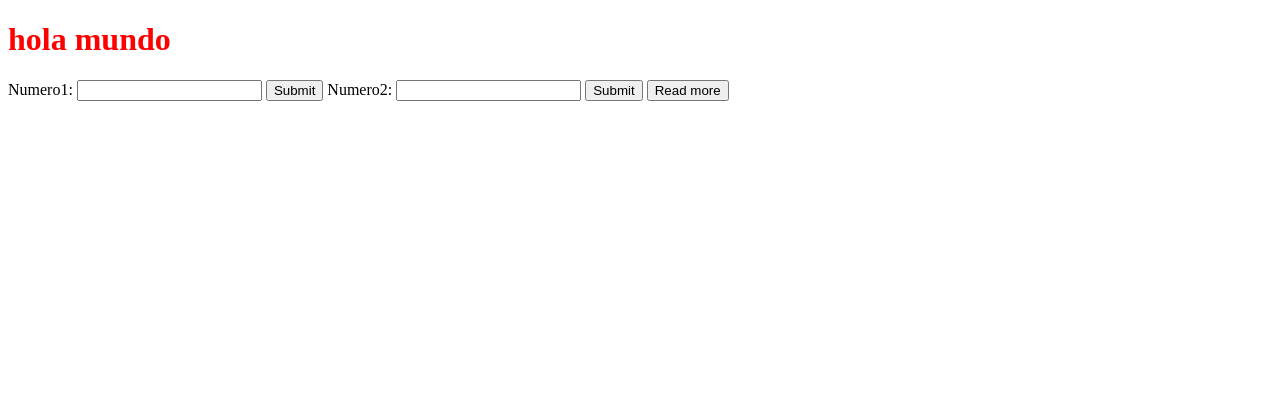
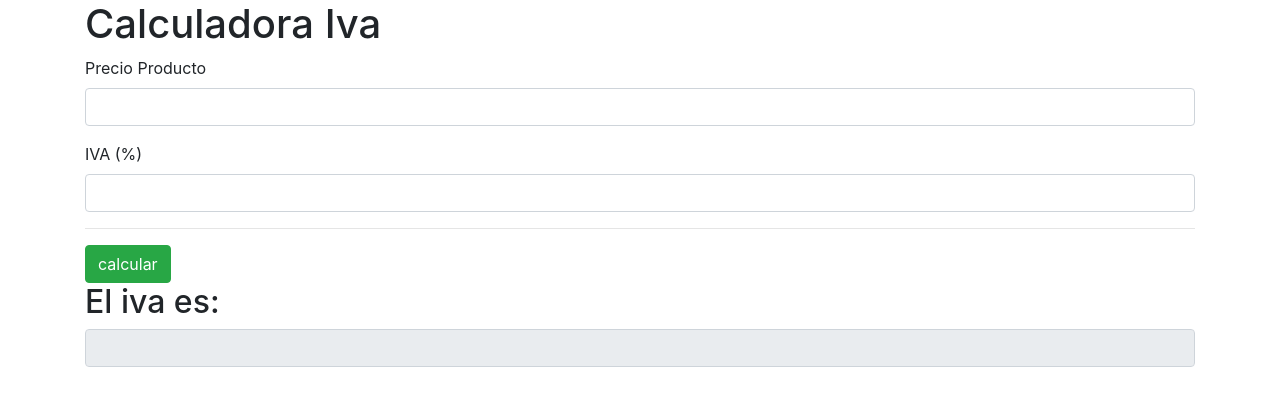
Before and after one commit to MarcoJavier3/proyecto3, a plain HTML site: page index.html in a window 1280 px wide. Drawn offline with nearby package versions, Linux system fonts and the light colour scheme; a web font is replaced by a local one.

Commit message:
version Javascript calcular iva

```diff
--- a/index.html
+++ b/index.html
@@ -4,20 +4,30 @@
 <meta http-equiv="Content-Type" content="text/html; charset=utf-8" />
 <link href="https://fonts.googleapis.com/css?family=Gamja+Flower|Roboto" rel="stylesheet">
 <link href="styles/estilos.css" rel="stylesheet" type="text/css" />
+<link rel="stylesheet" href="https://stackpath.bootstrapcdn.com/bootstrap/4.1.3/css/bootstrap.min.css" integrity="sha384-MCw98/SFnGE8fJT3GXwEOngsV7Zt27NXFoaoApmYm81iuXoPkFOJwJ8ERdknLPMO" crossorigin="anonymous">
 <title>Practica JavaScript</title>
 </head>
 <body>
-<div id= "principal">
-<h1> hola mundo</h1>
-<form name="myForm" action="/action_page.php" onsubmit="return validateForm()" method="post">
-Numero1: <input type="text" name="numero1">
-<input type="submit" value="Submit">
-Numero2: <input type="text" name="numero2">
-<input type="submit" value="Submit">
-<button onclick="validateForm()" id="myBtn">Read more</button>
-</form>
-</div>
+    <div class="container">
+     <form action='#'>
+         <div class="form-group">
+       <h1 class="texto">Calculadora Iva</h1>
+        <label>Precio Producto</label>
+        <input  type="number" name="precio" id="precio" class="form-control" min ="0" max="100">
+    </div>
+    <div class="form-group">
+        <label>IVA (%)</label>
+        <input type="number" name="Iva" id="iva" class="form-control" min ="0" max="100">
+        <hr>
+        <!-- <button class="btn btn-danger" onclick="calculariva()">calcular</button> -->
+     </div>
+     <input type="button" class="btn btn-success" onclick="calcular_iva()" name="calcular" value="calcular">
+    </form>
+    <!-- <h2>El iva es: <span id="resultado"></span></h2> -->
+    <h2>El iva es:</h2>
+    <input disabled class="form-control" id="resultado" type="text">
 
+    </div>
 <script src="scripts/app.js"></script>
 </body>
 </html>
--- a/scripts/app.js
+++ b/scripts/app.js
@@ -1,51 +1,31 @@
 /*
-console.log("Hola mundo");
+function validateForm(){
 
-var numero1= 10.5;
-var numero2= 5;
-var resultado = numero1*numero2;
-console.log(resultado);
+    var titulos = document.getElementsByTagName('h1');
+    console.log(titulos);
+}
 
-var nombre = 'Marco Javier Bayona';
+function validateForm2(){
 
-var profesion = "Desarrollador Full Stack";
+        var clasetexto = document.getElementsByClassName('texto');
+        console.log(clasetexto);
+    }
+var sede = document.getElementById('principal');
+console.log(principal);
+*/
+function iva(precio_producto,porcentaje_iva){
+    iva_producto =precio_producto*(porcentaje_iva/100);
+    return iva_producto;
+}
 
-console.log(nombre + profesion);
-
-var tiene_mascota = true;
-
-datos =["juan",26,false,25,78,"desarrollador"];
-console.log(datos[0]);
-
-var edad = 41 ;
-if(edad>=18 && edad<=40){
-    console.log("Eres un adulto joven");
+function calcular_iva(){
+    var precio = parseInt(document.getElementById("precio").value);
+    var porcentaje_iva = parseInt(document.getElementById("iva").value);
+    var resultado= iva(precio,porcentaje_iva);
+    var salida = document.getElementById('resultado');
+    /*var texto =document.createTextNode(resultado);
+    salida.appendChild(texto);
+    salida.nodeValue=" ";*/
+    salida.value=resultado;
+    console.log(resultado);
 }
-else
-{
-    console.log("No eres un adulto joven");
-}
-var dias = ['Lunes','Martes', 'Miercoles','Jueves','viernes','Sabado','Domingo'];
-for(i=0; i<7;i++){
-console.log(dias[i]);
-}
-*/
-
-function validateForm() {
-    var x = parseInt (document.forms["myForm"]["numero1"].value);
-    var y = parseInt( document.forms["myForm"]["numero2"].value);
-
-
-    if (x == "") {
-        alert("Name must be filled out");
-        return false;
-        if (y == "") {
-            alert("Name must be filled out");
-            return false;
-    }
-    var iva = x*(y/100);
-    return iva;
-}
-}
-var resultado = precio(20000,19);
-console.log(resultado);
```
